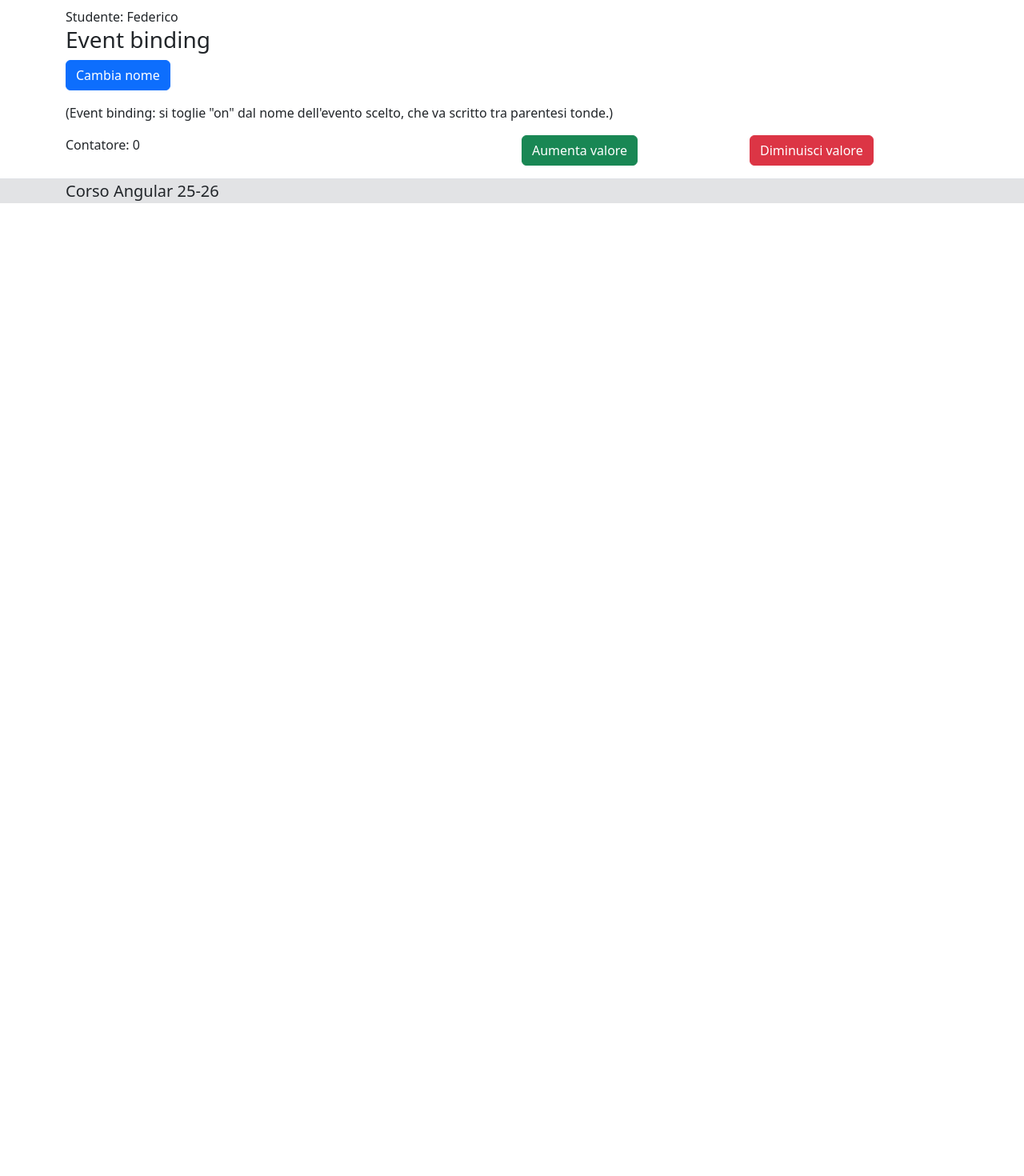
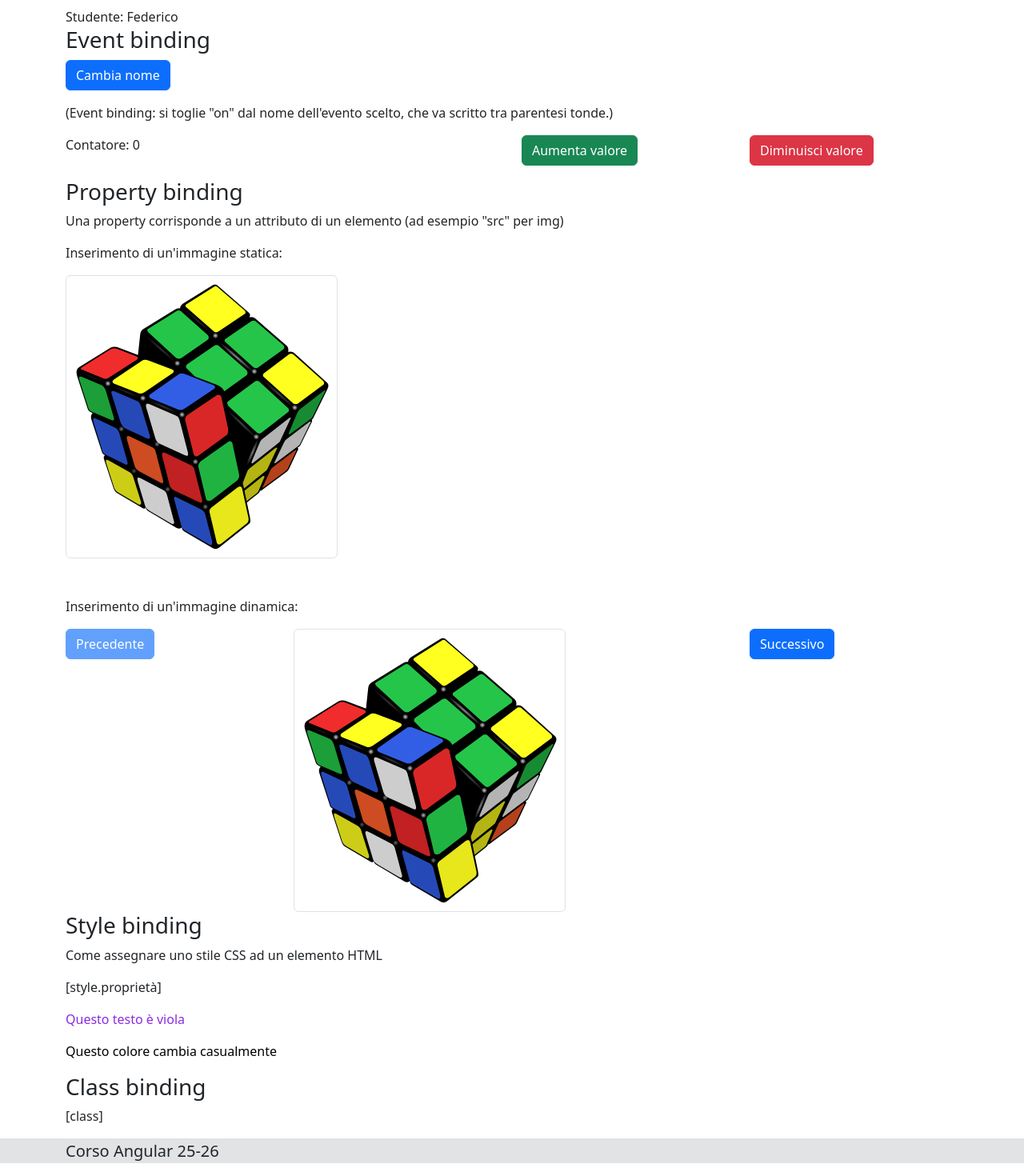
Before and after one commit to fsannicolo/4Ci2526-corso-angular, an Angular app in the folder corso-angular/: page / in a window 1280 px wide. Shown: the part 739-2209 px from the top of the page at 80% size. Before the commit the page ends 1009 px from the top, so only its background shows below. Built offline with nearby package versions, Linux system fonts and the light colour scheme.

Commit message:
feat: property e style binding

```diff
--- a/corso-angular/src/app/bindings/bindings.html
+++ b/corso-angular/src/app/bindings/bindings.html
@@ -39,3 +39,39 @@ Studente: {{studente()}}
         </p>
     </div>
 </div>
+
+<h3>Property binding</h3>
+<p>Una property corrisponde a un attributo di un elemento (ad esempio "src" per img)</p>
+
+<div>
+    <p>Inserimento di un'immagine statica:</p>
+    <img class="img-fluid img-thumbnail" src="/rubik.png" alt="Cubo di Rubik">
+
+</div>
+<div class="row mt-5">
+    <p>Inserimento di un'immagine dinamica:</p>
+    <div class="col-sm-3">
+        <div>
+            <button class="btn btn-primary" (click)="prec()" [disabled]="indiceImg()==0">Precedente</button>
+        </div>
+    </div>
+    <div class="col-sm-6">
+        <div>
+            <img class="img-fluid img-thumbnail" [src]="immagini[indiceImg()]" alt="Immagine statica">
+        </div>
+    </div>
+    <div class="col-sm-3">
+        <div>
+            <button class="btn btn-primary" (click)="next()" [disabled]="indiceImg()==immagini.length-1">Successivo</button>
+        </div>
+    </div>
+</div>
+
+<h3>Style binding</h3>
+<p>Come assegnare uno stile CSS ad un elemento HTML</p>
+<p>[style.proprietà]</p>
+<p style="color: blueviolet">Questo testo è viola</p>
+<p [style.color]="colore()">Questo colore cambia casualmente</p>
+
+<h3>Class binding</h3>
+<p>[class]</p>
--- a/corso-angular/src/app/bindings/bindings.ts
+++ b/corso-angular/src/app/bindings/bindings.ts
@@ -1,5 +1,5 @@
-import { Component, signal, WritableSignal } from '@angular/core';
-import { withIncrementalHydration } from '@angular/platform-browser';
+import { Component, OnInit, signal, WritableSignal } from '@angular/core';
+import { interval } from 'rxjs';
 
 @Component({
   selector: 'app-bindings',
@@ -7,13 +7,24 @@ import { withIncrementalHydration } from '@angular/platform-browser';
   templateUrl: './bindings.html',
   styleUrl: './bindings.css'
 })
-export class Bindings {
+export class Bindings implements OnInit {
+
   // crea un signal che si aggiorna alla modifica
   studente: WritableSignal<string> = signal("Federico");
   contatore: WritableSignal<number> = signal(0);
 
+  // property binding
   immagini: string[] = ['/rubik.png', '/pyraminx_scale.png', '/mirror_scale.png'];
   indiceImg: WritableSignal<number> = signal(0);
+
+  // style binding
+  colors: string[] = ['red', 'green', 'blue', 'orange', 'violet', 'black'];
+  colore: WritableSignal<string> = signal(this.colors[0]);
+
+  // eseguita alla visualizzazione del component
+  ngOnInit(): void {
+    let cronometro = interval(1000).subscribe(() => this.cambiaColore());
+  }
 
   cambiaNome(): void {
     this.studente.set("Luca Boschi");
@@ -29,4 +40,19 @@ export class Bindings {
   decrementa(): void {
     this.contatore.update(valorePrecedente => valorePrecedente - 1);
   }
+
+  next(): void {
+    if (this.indiceImg() < this.immagini.length)
+      this.indiceImg.update(valorePrecedente => valorePrecedente + 1);
+  }
+
+  prec(): void {
+    if (this.indiceImg() > 0)
+      this.indiceImg.update(valorePrecedente => valorePrecedente - 1);
+  }
+
+  cambiaColore(): void {
+    let random = Math.round(Math.random() * this.colors.length-1);
+    this.colore.set(this.colors[random]);
+  }
 }
```
